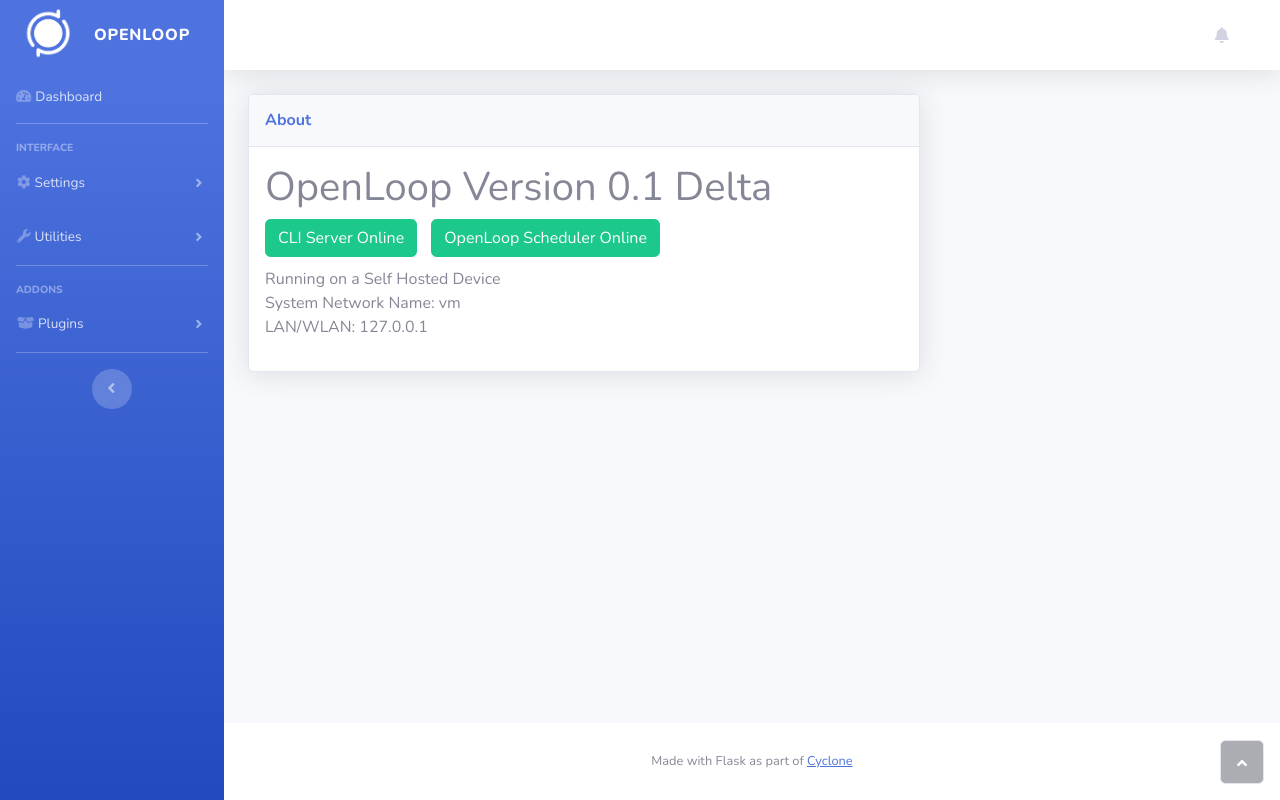
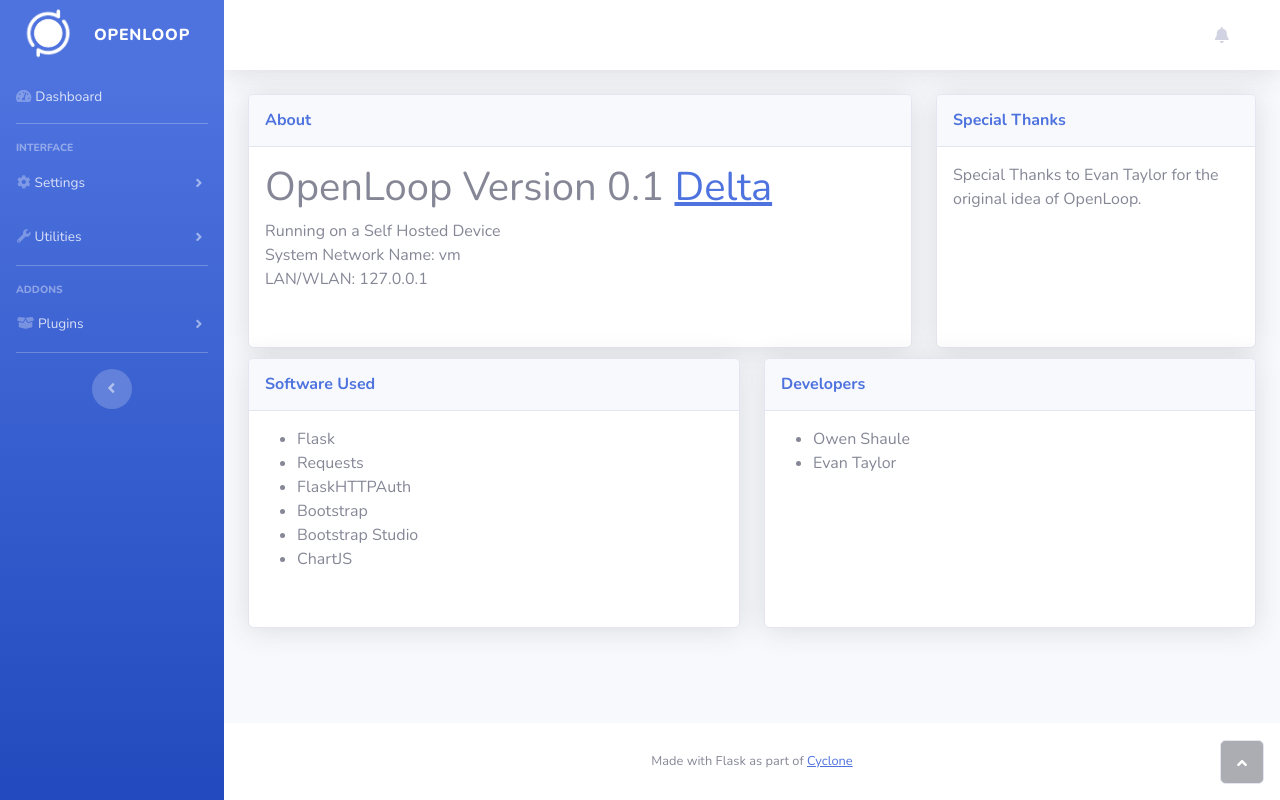
Before and after one commit to CycloneBiz/OpenLoop-Classic, a Flask app: page /about in a window 1280 px wide. Run offline with Flask 2, Linux system fonts and the light colour scheme; parts of the project's set-up code (start-up, migrations or seed data) failed here and were passed over; some libraries are stand-ins or nearby versions.

Commit message:
Depricating API and adding a new about page

```diff
--- a/openloop/web.py
+++ b/openloop/web.py
@@ -17,10 +17,11 @@ class Web_Handler:
             for i in workers.plugin_inst:
                 selection = i.settings.get("category", "PLUGINS")
 
-                if not selection in navs:
-                    navs[selection] = []
+                if i.settings.get("hidden", False) == False:
+                    if not selection in navs:
+                        navs[selection] = []
 
-                navs[selection].append(NavElement(i.settings.get("iconame", i.name), f"/plugins/{i.name}"))
+                    navs[selection].append(NavElement(i.settings.get("iconame", i.name), f"/plugins/{i.name}"))
 
 
             return navs
--- a/templates/settings.html
+++ b/templates/settings.html
@@ -113,17 +113,59 @@
                         </ul>
                     </div>
                 </nav>
-                <div class="container-fluid">
-                    <div class="col-md-8">
-                        <div class="card shadow mb-4">
-                            <div class="card-header py-3">
-                                <h6 class="text-primary m-0 fw-bold">About</h6>
+                <div class="container">
+                    <div class="row">
+                        <div class="col-md-8" style="margin-bottom: 10px;">
+                            <div class="card shadow mb-4" style="height: 100%">
+                                <div class="card-header py-3">
+                                    <h6 class="text-primary m-0 fw-bold">About</h6>
+                                </div>
+                                <div class="card-body" style>
+                                    <h1>OpenLoop Version {{version.version}} <a class="text-primary">{{version.code}}</a></h1>
+                                    <p>Running on a {{version.device}}<br>System Network Name: {{system.hostname}}<br>LAN/WLAN: {{system.ip}}<br></p>
+                                </div>
                             </div>
-                            <div class="card-body">
-                                <h1>OpenLoop Version {{version.version}} {{version.code}}</h1>
-                                <button class="btn btn-success" type="button" style="color: var(--bs-white);margin-right: 10px;margin-bottom: 10px;">CLI Server Online</button>
-                                <button class="btn btn-success" type="button" style="color: var(--bs-white);margin-bottom: 10px;">OpenLoop Scheduler Online</button>
-                                <p>Running on a {{version.device}}<br>System Network Name: {{system.hostname}}<br>LAN/WLAN: {{system.ip}}<br></p>
+                        </div>
+                        <div class="col-md-4" style="margin-bottom: 10px;">
+                            <div class="card shadow mb-4" style="height: 100%;">
+                                <div class="card-header py-3">
+                                    <h6 class="text-primary m-0 fw-bold">Special Thanks</h6>
+                                </div>
+                                <div class="card-body">
+                                    <p class="m-0">
+                                        Special Thanks to Evan Taylor for the original idea of OpenLoop.
+                                    </p>
+                                </div>
+                            </div>
+                        </div>
+                        <div class="col-md-6" style="margin-bottom: 10px;">
+                            <div class="card shadow mb-4" style="height: 100%">
+                                <div class="card-header py-3">
+                                    <h6 class="text-primary m-0 fw-bold">Software Used</h6>
+                                </div>
+                                <div class="card-body">
+                                    <ul>
+                                        <li>Flask</li>
+                                        <li>Requests</li>
+                                        <li>FlaskHTTPAuth</li>
+                                        <li>Bootstrap</li>
+                                        <li>Bootstrap Studio</li>
+                                        <li>ChartJS</li>
+                                    </ul>
+                                </div>
+                            </div>
+                        </div>
+                        <div class="col-md-6" style="margin-bottom: 10px;">
+                            <div class="card shadow mb-4" style="height: 100%">
+                                <div class="card-header py-3">
+                                    <h6 class="text-primary m-0 fw-bold">Developers</h6>
+                                </div>
+                                <div class="card-body">
+                                    <ul>
+                                        <li>Owen Shaule</li>
+                                        <li>Evan Taylor</li>
+                                    </ul>
+                                </div>
                             </div>
                         </div>
                     </div>
--- a/wsgi.py
+++ b/wsgi.py
@@ -1,6 +1,6 @@
 from app import app
 
-# Run this is gunicorn for production
+# Run this in gunicorn for production
 
 if __name__ == "__main__":
     app.run()
```
Also changed, not shown: openloop/api.py (+0 -59 lines).
